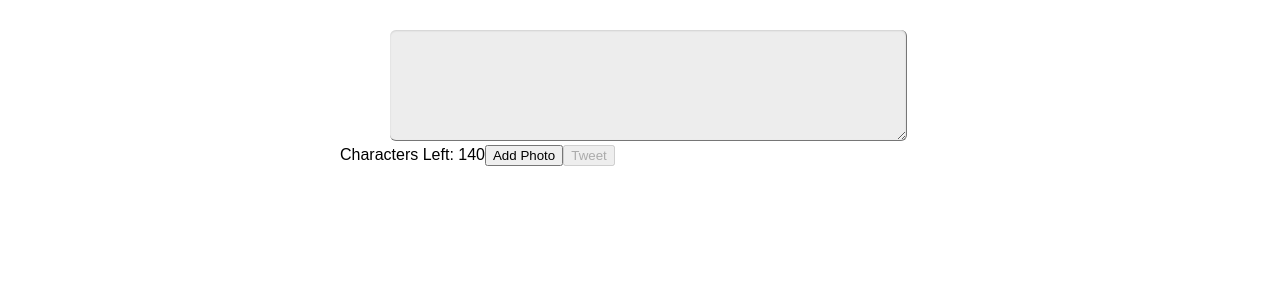
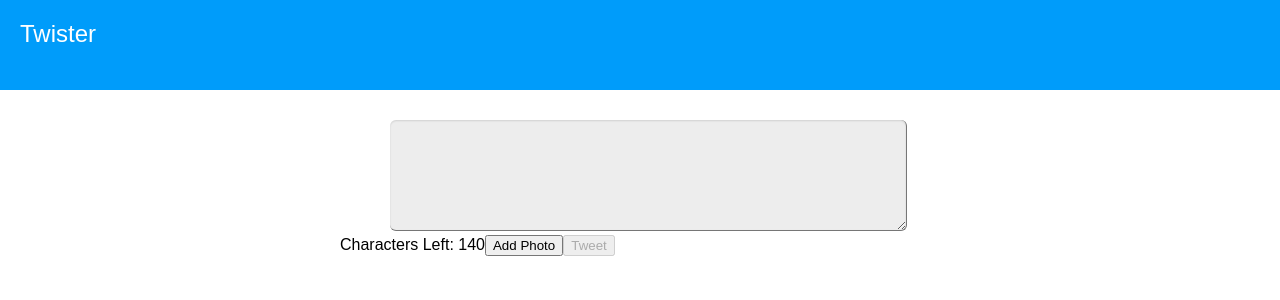
Before and after one commit to awesome-graphql-space/react-graphql, a React (Create React App) app: page /tweet in a window 1280 px wide. Shown: the top 300 px of the page. Built offline with nearby package versions, Linux system fonts and the light colour scheme.

Commit message:
add a header

```diff
--- a/src/components/Tweet.js
+++ b/src/components/Tweet.js
@@ -1,5 +1,6 @@
 import React, { Component } from 'react';
 import styled from 'styled-components';
+import Header from './Header'
 
 const Section = styled.section`
   width: 600px;
@@ -88,6 +89,8 @@ addPhoto(e) {
 
 	render() {
 		return (
+      <div>
+      <Header/>
 			<Section id="twitter">
 				{this.overflowAlert() }
         <div>
@@ -98,6 +101,7 @@ addPhoto(e) {
           <button disabled={this.remainingChar() === 140 || this.remainingChar() < 0}>Tweet</button>
         </div>
        </Section>
+       </div>
 		);
 	}
 }
```
